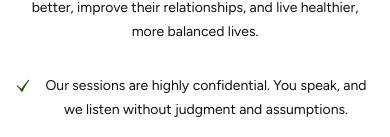
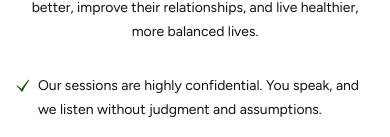
Before and after one commit to T-laye/metaphilia, a Next.js app: page /impact in a window 390 px wide. Shown: the part 707-844 px from the top of the page. Built offline with nearby package versions, Linux system fonts and the light colour scheme; no server answers.

Commit message:
fixed impact

```diff
--- a/src/app/impact/page.tsx
+++ b/src/app/impact/page.tsx
@@ -92,7 +92,7 @@
 							<GiCheckMark className="text-primary-500 min-w-3.5 md:min-w-7.5 md:mt-2 text-2xl" />
 							<div className="">
 								{/* <span className="font-bold">{t.title}</span> */}
-								<p className="text-sm leading-6 text-center md:text-start sm:text-base md:text-lg lg:text-xl xl:text-2xl lg:leading-10">
+								<p className="text-sm leading-6 sm:text-base md:text-lg lg:text-xl xl:text-2xl lg:leading-10">
 									{t.text}
 								</p>
 							</div>
```
